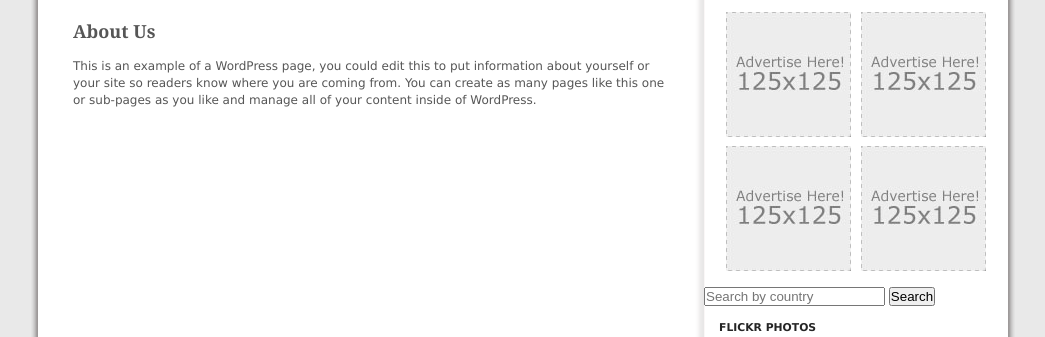
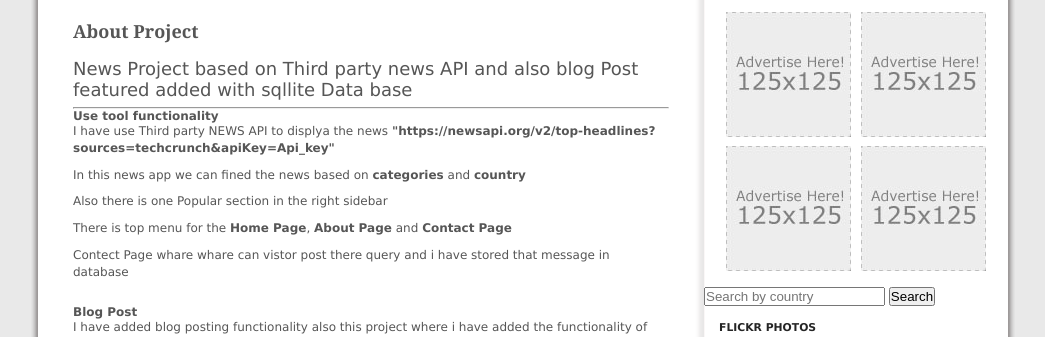
Before and after one commit to Dhirajkumar908/newsapi, a Django app: page /about in a window 1280 px wide. Shown: the part 176-513 px from the top of the page, without its empty margins (117-1162 px from the left). Run offline with Django 4.2, Linux system fonts and the light colour scheme.

Commit message:
changes in about page

```diff
--- a/news/templates/about.html
+++ b/news/templates/about.html
@@ -5,9 +5,24 @@
   <div id="content">
     <!-- begin post -->
     <div class="single">
-      <h2>About Us</h2>
-      <p>This is an example of a WordPress page, you could edit this to put information about yourself or your site so readers know where you are coming from. You can create as many pages like this one or sub-pages as you like and manage all of your content inside of WordPress.</p>
-    </div>
+      <h2>About Project</h2>
+<h3>News Project based on Third party news API and also blog Post featured added with sqllite Data base</h3>
+<hr>
+<h4>Use tool functionality</h4>
+<p>I have use Third party NEWS API to displya the news <b>"https://newsapi.org/v2/top-headlines?sources=techcrunch&apiKey=Api_key"</b></p>
+<p>In this news app we can fined the news based on <b>categories</b> and <b>country</b></p>
+<p>Also there is one Popular section in the right sidebar</p>
+<p>There is top menu for the <b>Home Page</b>, <b>About Page</b> and <b>Contact Page</b></p>
+<p>Contect Page whare whare can vistor post there query and i have stored that message in database</p>
+<br>
+<h4>Blog Post</h4>
+<p>I have added blog posting functionality also this project where i  have added the functionality of adding blog post and storeing all blog in database </p>
+<p>And I have added sepret Page to displya all blog post</p>
+<p>Also there is one page for displya detailed post </p>
+
+
+
+        </div>
     <!-- end post -->
   </div>
   <!-- END content -->
```
